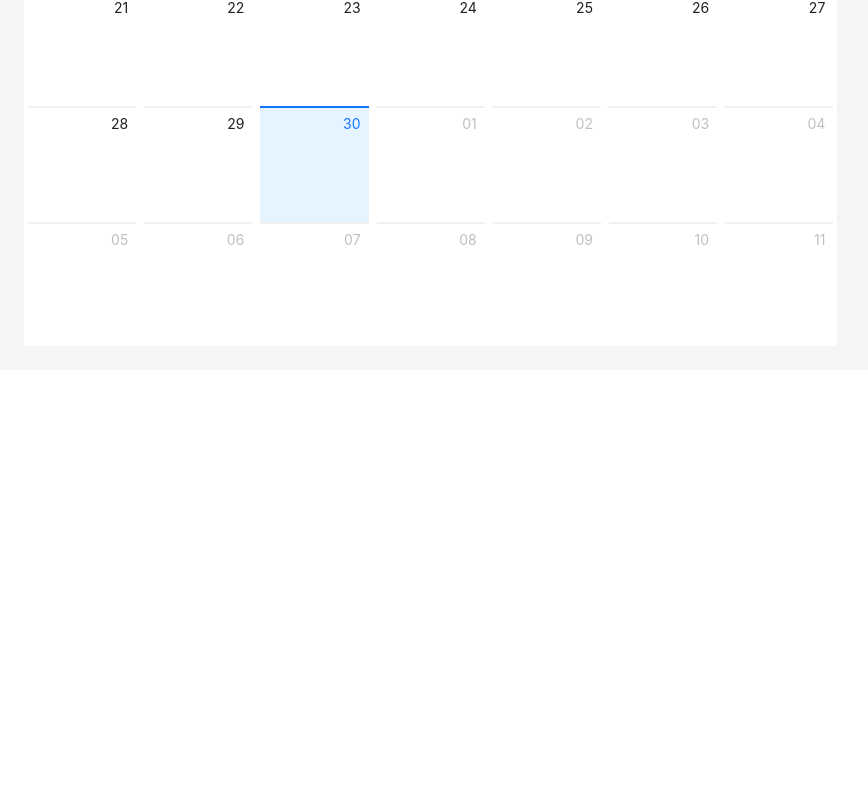
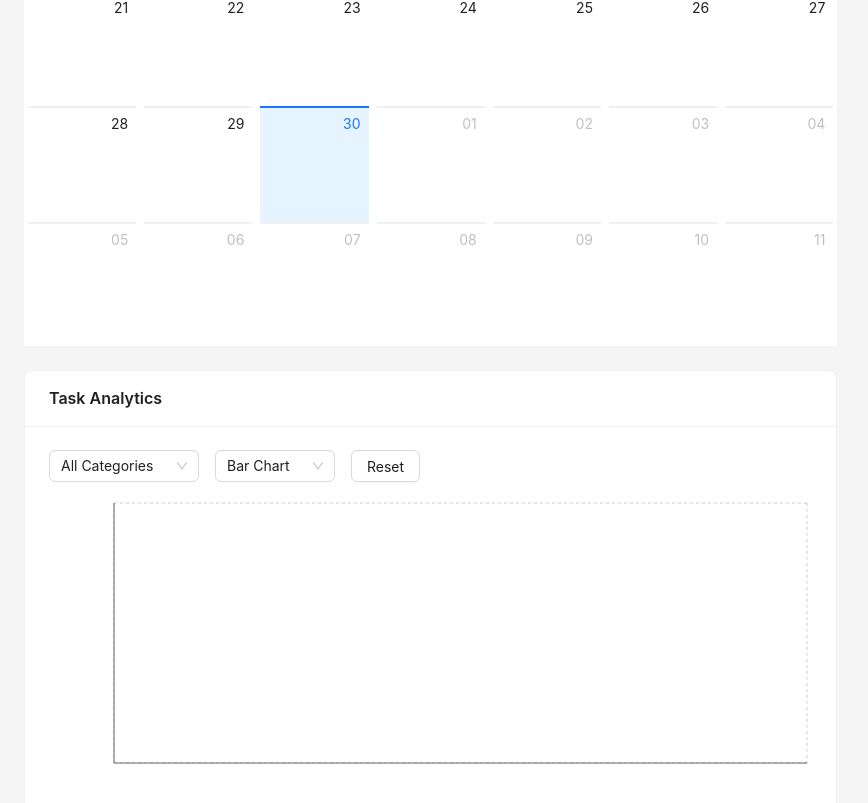
Before and after one commit to Aaradhya13/MikeLegal, a React (Vite) app in the folder task-manager/: page / in a window 1280 px wide. Shown: the part 532-1335 px from the top of the page, without its empty margins (0-868 px from the left). Before the commit the page ends 902 px from the top, so only its background shows below. Built offline with nearby package versions, Linux system fonts and the light colour scheme.

Commit message:
add task analytics with charts and filtering

```diff
--- a/task-manager/src/App.jsx
+++ b/task-manager/src/App.jsx
@@ -5,6 +5,7 @@ import { useSelector } from 'react-redux'
 import TaskCalendar from './components/TaskCalendar'
 import TaskForm from './components/TaskForm'
 import TaskList from './components/TaskList'
+import TaskCharts from './components/TaskCharts'
 import './App.css'
 
 const { Header, Content } = Layout
@@ -45,6 +46,7 @@ function App() {
         <Row gutter={24}>
           <Col span={16}>
             <TaskCalendar onDateSelect={handleDateSelect} />
+            <TaskCharts />
           </Col>
           <Col span={8}>
             <div style={{ background: '#fff', padding: '24px', borderRadius: '8px' }}>
--- /dev/null
+++ b/task-manager/src/components/TaskCharts.jsx
@@ -0,0 +1,113 @@
+import { useState } from 'react'
+import { Card, Select, Button, Space, Row, Col } from 'antd'
+import { BarChart, Bar, XAxis, YAxis, CartesianGrid, Tooltip, PieChart, Pie, Cell, ResponsiveContainer } from 'recharts'
+import { useSelector } from 'react-redux'
+
+const { Option } = Select
+
+const COLORS = {
+  success: '#52c41a',
+  warning: '#faad14',
+  error: '#ff4d4f',
+  default: '#1890ff'
+}
+
+const TaskCharts = () => {
+  const { tasks } = useSelector(state => state.tasks)
+  const [selectedCategory, setSelectedCategory] = useState('all')
+  const [chartType, setChartType] = useState('bar')
+
+  const getFilteredData = () => {
+    const filteredTasks = selectedCategory === 'all'
+      ? tasks
+      : tasks.filter(task => task.category === selectedCategory)
+
+    const categoryCount = {}
+    filteredTasks.forEach(task => {
+      categoryCount[task.category] = (categoryCount[task.category] || 0) + 1
+    })
+
+    return Object.entries(categoryCount).map(([category, count]) => ({
+      category,
+      count,
+      color: COLORS[category]
+    }))
+  }
+
+  const handleReset = () => {
+    setSelectedCategory('all')
+  }
+
+  const chartData = getFilteredData()
+
+  return (
+    <Card title="Task Analytics" style={{ marginTop: '24px' }}>
+      <Row gutter={16} style={{ marginBottom: '16px' }}>
+        <Col>
+          <Select
+            value={selectedCategory}
+            onChange={setSelectedCategory}
+            style={{ width: 150 }}
+          >
+            <Option value="all">All Categories</Option>
+            <Option value="success">Success</Option>
+            <Option value="warning">Warning</Option>
+            <Option value="error">Issue</Option>
+            <Option value="default">Info</Option>
+          </Select>
+        </Col>
+        <Col>
+          <Select
+            value={chartType}
+            onChange={setChartType}
+            style={{ width: 120 }}
+          >
+            <Option value="bar">Bar Chart</Option>
+            <Option value="pie">Pie Chart</Option>
+          </Select>
+        </Col>
+        <Col>
+          <Space>
+            <Button onClick={handleReset}>Reset</Button>
+          </Space>
+        </Col>
+      </Row>
+
+      <div style={{ height: '300px' }}>
+        <ResponsiveContainer width="100%" height="100%">
+          {chartType === 'bar' ? (
+            <BarChart data={chartData}>
+              <CartesianGrid strokeDasharray="3 3" />
+              <XAxis dataKey="category" />
+              <YAxis />
+              <Tooltip />
+              <Bar dataKey="count" fill="#1890ff">
+                {chartData.map((entry, index) => (
+                  <Cell key={`cell-${index}`} fill={entry.color} />
+                ))}
+              </Bar>
+            </BarChart>
+          ) : (
+            <PieChart>
+              <Pie
+                data={chartData}
+                cx="50%"
+                cy="50%"
+                outerRadius={80}
+                dataKey="count"
+                label={({ category, count }) => `${category}: ${count}`}
+              >
+                {chartData.map((entry, index) => (
+                  <Cell key={`cell-${index}`} fill={entry.color} />
+                ))}
+              </Pie>
+              <Tooltip />
+            </PieChart>
+          )}
+        </ResponsiveContainer>
+      </div>
+    </Card>
+  )
+}
+
+export default TaskCharts
--- a/task-manager/src/components/TaskForm.jsx
+++ b/task-manager/src/components/TaskForm.jsx
@@ -21,7 +21,7 @@ const TaskForm = ({ visible, onClose, selectedDate, editTask = null }) => {
     title: editTask?.title || '',
     description: editTask?.description || '',
     date: editTask?.date || selectedDate,
-    category: editTask?.category || 'info'
+    category: editTask?.category || 'default'
   }
 
   const handleSubmit = (values) => {
```
